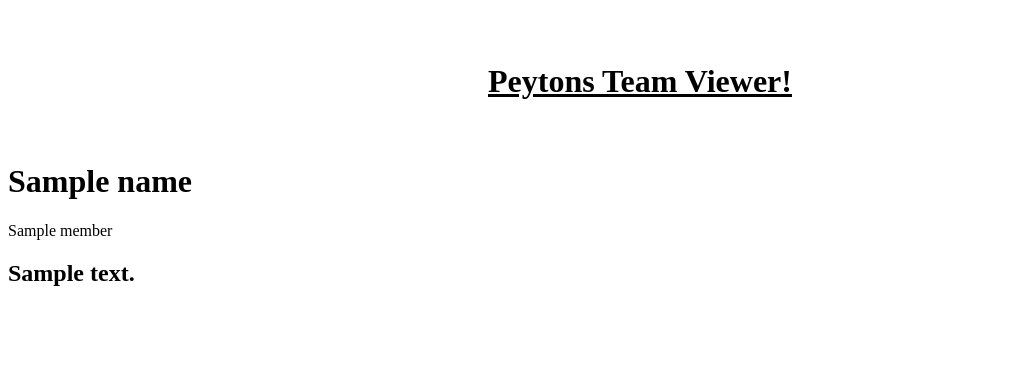
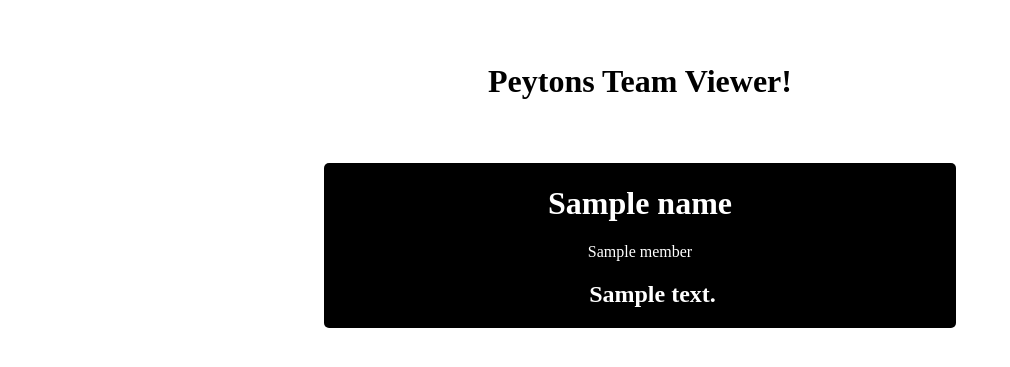
Before and after one commit to Peyton118/module-2, a Django app: template app/templates/teams.html in a window 1280 px wide. Shown: the top 367 px of the page, without its empty margins (0-1010 px from the left). Run offline with Django 4.2, Linux system fonts and the light colour scheme; the template is opened without the code that fills it: most values are stand-ins (such as "Sample title", 1, 10 or a date in 2020).

Commit message:
css fixes

```diff
--- a/app/static/style.css
+++ b/app/static/style.css
@@ -5,7 +5,7 @@
 
 .main-header-link:link {
     color: blue;
-    text-decoration: underline;
+    text-decoration: none;
 }
 
 .main-header-link:hover {
@@ -15,27 +15,66 @@
 
 .main-header-link:visited {
     color: black;
-    text-decoration: underline;
+    text-decoration: none;
 }
 
 
 
 
 .link:link {
-    color: red;
+    color: white;
     text-decoration: underline;
 }
 
 .link:hover {
-    color: black;
+    color: white;
     text-decoration: none;
 }
 
 .link:visited {
-    color: red;
+    color: white;
     text-decoration: underline;
 }
 
 body {
     background-color: white;
 }
+
+.teamDiv {
+    background-color: black;
+    width: 50%;
+    height: 50%;
+    border-radius: 5px;
+}
+
+.teamName {
+    color: white;
+    display: flex;
+    justify-content: center;
+}
+
+.members {
+    color: white;
+    display: flex;
+    justify-content: center;
+}
+
+.teamDesc {
+    color: white;
+    display: flex;
+    justify-content: center;
+    margin-left: 30px;
+    margin-right: 5px;
+}
+
+.center {
+    display: flex;
+    justify-content: center;
+}
+
+.linkCont {
+    background-color: black;
+    width: 50%;
+    height: 50%;
+    border-radius: 5px;
+}
--- a/app/templates/base.html
+++ b/app/templates/base.html
@@ -1,16 +1,16 @@
 <!DOCTYPE html>
 {% load static %}
 <html lang="en">
-<head>
-    <meta charset="UTF-8">
-    <meta name="viewport" content="width=device-width, initial-scale=1.0">
-    <link rel="stylesheet" href="{% static 'style.css' %}">
-    <title>Document</title>
-</head>
-<body>
-    <h1 class="main-header"><a href="" class="main-header-link">Peytons Team Viewer!</a></h1>
-    {% block content %}
-
-    {% endblock content %}
-</body>
+  <head>
+    <meta charset="UTF-8" />
+    <meta name="viewport" content="width=device-width, initial-scale=1.0" />
+    <link rel="stylesheet" href="{% static 'style.css' %}" />
+    <title>DocumentHere</title>
+  </head>
+  <body class="body">
+    <h1 class="main-header">
+      <a href="" class="main-header-link">Peytons Team Viewer!</a>
+    </h1>
+    {% block content %} {% endblock content %}
+  </body>
 </html>
--- a/app/templates/home.html
+++ b/app/templates/home.html
@@ -1,6 +1,11 @@
 {% extends "base.html" %}
+
     {% block content %}
+    <div class="center">
+        <div class="linkCont">
     {% for name in names %}
         <h1 class="main-header"> <a href="{{name}}" class="link"> {{name}} </a> <h1>
     {% endfor %}
+        </div>
+    </div>
     {% endblock content %}
--- a/app/templates/teams.html
+++ b/app/templates/teams.html
@@ -1,8 +1,12 @@
 {% extends "base.html" %}
 {% block content %}
- <h1>{{name}}</h1>
-    {% for member in  members%}
-        <p>{{member}}</p>
-    {% endfor %}
- <h2>{{desc}}</h2>
+<div class="center">
+    <div class="teamDiv">
+        <h1 class="teamName">{{name}}</h1>
+        {% for member in  members%}
+            <p class="members">{{member}}</p>
+        {% endfor %}
+        <h2 class="teamDesc">{{desc}}</h2>
+    </div>
+</div>
 {% endblock content %}
```
